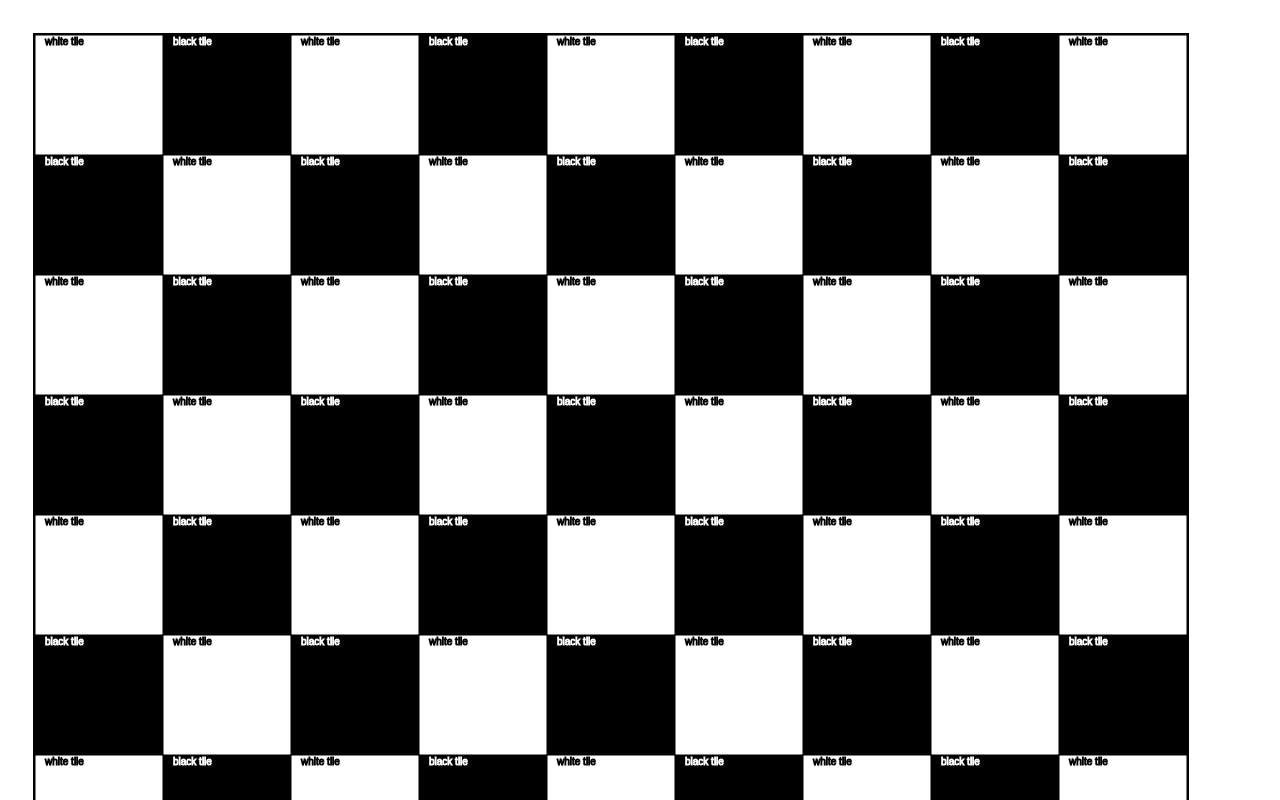
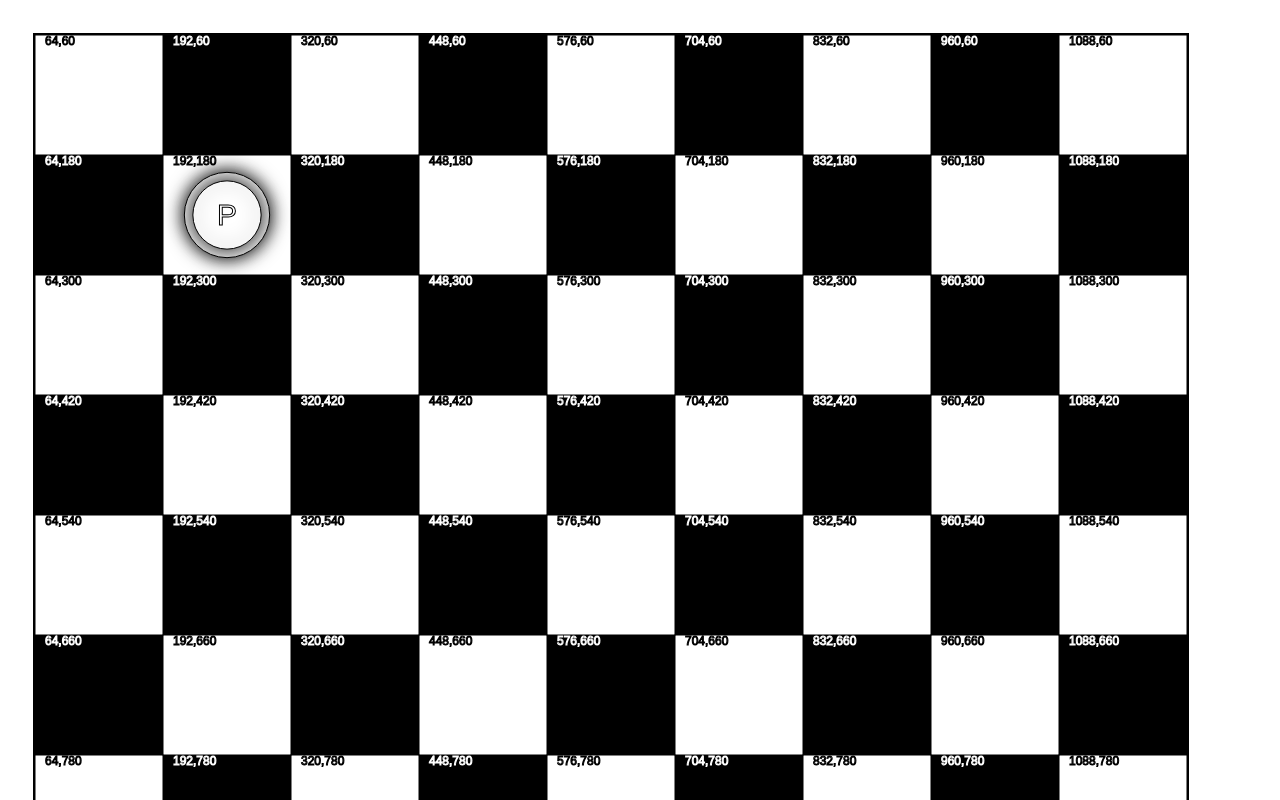
Before and after one commit to rbmy/gungi, a plain HTML site: page index.html in a window 1280 px wide. Shown: the top 800 px of the page. Drawn offline with nearby package versions, Linux system fonts and the light colour scheme.

Commit message:
Draw and Place Pieces
Using the canvas context, able to draw pieces on the board and place
them in different locations.

```diff
--- a/index.html
+++ b/index.html
@@ -17,7 +17,7 @@
 		<title>Gungi - The Hunter x Hunter inspired board game </title>
 	</head>
 	<body>
-		<div style="box-shadow: 0px 0px 10px #888888;"><canvas id="gungiBoard" my-game-board g-xtiles="9" g-ytiles="9"></canvas></div>
+		<canvas id="gungiBoard" my-game-board g-xtiles="9" g-ytiles="9"></canvas>
 		<div id="info_pane"></div>
 	</body>
 <html>
--- a/scripts/board.js
+++ b/scripts/board.js
@@ -12,7 +12,30 @@
 	}
 
 	drawPieces = function(){
+		var pieces = {28: 'P', 29: 'P',30: 'P',31: 'P',32: 'P',33: 'P',34: 'P',35: 'P',36: 'P'};
 
+		drawPiece(2, 'P');
+		// $.each(pieces, function(key, value){
+		// 	drawPiece(key, value);
+		// });
+	}
+
+	drawPiece = function(tile, name){
+		//the board is numbered from 1 to
+		var offset = 10;
+		var origin = {x: tileWidth/2, y: tileHeight/2};
+
+		var center;
+		if(tile == 1){ center = origin;}
+		else{center = {x: origin.x + (tileWidth * (tile-1)), y: origin.y + (tileHeight * (tile-1))}};
+		drawCircle(center.x , center.y , tileWidth/3, "white");
+		drawCircle(center.x , center.y , tileWidth/3 * .80, "white");
+
+		ctx.save();
+		ctx.strokeStyle = 'black';
+		ctx.font = '30px Arial'
+		ctx.strokeText(name, center.x - offset, center.y + offset );
+		ctx.restore();
 	}
 
 	drawTiles = function(){
@@ -20,17 +43,23 @@
 		var topY = 0;
 		var isWhite = true;
 
+		ctx.save();
+
+		ctx.font= '12px Arial';
 		for(var i=0; i < xtiles; i++){
+			counter = i + 1;
 			for(var j=0; j < ytiles; j++){
 				// console.log("Drawing: " + topX + ", " + topY + " {" + tileWidth + ", " + tileHeight + "}");
 				if(isWhite){
 					ctx.strokeStyle = 'black';
 					ctx.strokeRect(topX, topY, tileWidth, tileHeight);
-					ctx.strokeText("white tile", topX + 10, topY + 10);
+					ctx.strokeText(topX+tileWidth/2 + ',' + Math.round(topY+tileHeight/2), topX + 10, topY + 10);
+
 				}else{
 					ctx.strokeStyle = 'white';
 					ctx.fillRect(topX, topY, tileWidth, tileHeight);
-					ctx.strokeText("black tile", topX + 10, topY + 10);
+					ctx.strokeText(topX+tileWidth/2 + ',' + Math.round(topY+tileHeight/2), topX + 10, topY + 10);
+
 				}
 
 				topY += tileHeight;
@@ -39,6 +68,8 @@
 			topY = 0;
 			topX += tileWidth;
 		}
+
+		ctx.restore();
 	}
 
 	setBoardSize = function(){
@@ -54,6 +85,26 @@
 
 	clearBoard = function(){
 		ctx.clearRect(0,0,canvas.attr('width'), canvas.attr('height'));
+	}
+
+	drawCircle = function(x, y, radius, color){
+		ctx.save();
+
+
+		ctx.fillStyle = color;
+		ctx.shadowColor = 'black';
+		ctx.shadowBlur = 20;
+		ctx.shadowOffsetX = 0;
+		ctx.shadowOffsetY = 0;
+
+
+		ctx.beginPath();
+		ctx.arc(x, y, radius, 0, Math.PI * 2);
+		ctx.closePath();
+		ctx.fill();
+		ctx.stroke();
+
+		ctx.restore();
 	}
 
 
--- a/scripts/pieces.js
+++ b/scripts/pieces.js
@@ -0,0 +1,5 @@
+( function(){
+	app = angular.modual('pieces', []);
+
+	app.directive
+})();
```
